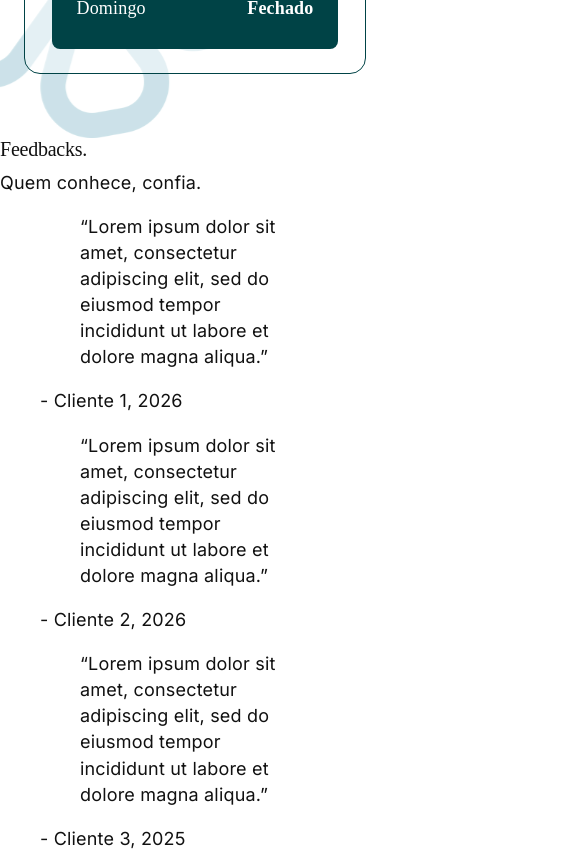
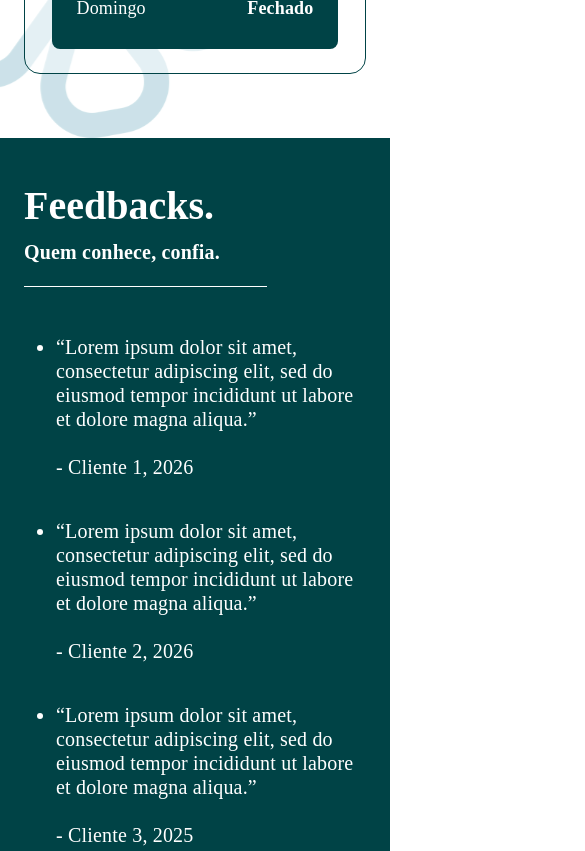
Before and after one commit to LuaNzin028/Linked-ps-web-Luan_Resende, a React (Vite) app: page / in a window 390 px wide. Shown: the part 2120-2971 px from the top of the page, 585 px wide, since content can reach past the window. Built offline with nearby package versions, Linux system fonts and the light colour scheme; a web font is replaced by a local one.

Commit message:
Estiliza seção de feedbacks com layout responsivo

```diff
--- /dev/null
+++ b/src/sections/Feedbacks.css
@@ -0,0 +1,89 @@
+.feedbacks-section{
+    background-color: #004346;
+    color: #fff;
+    font-family: var(--heading);
+    padding: 64px 48px;
+    display: flex;
+    align-items: center;
+    gap: 48px;
+}
+
+.feedbacks-section > img{
+    width: 40%;
+    height: auto;
+    display: block;
+    border-radius: 19px;
+    min-width: 0;
+}
+
+.feedbacks-section h2{
+    color: inherit;
+    font-size: 96px;
+    font-weight: 700;
+    line-height: 1;
+    letter-spacing: 0;
+    margin: 0 0 16px;
+}
+
+.feedbacks-content{
+    flex: 1;
+    min-width: 0;
+}
+
+.feedbacks-content figure{
+    margin: 0 0 40px;
+}
+
+.feedbacks-content blockquote{
+    margin: 0;
+}
+
+.feedbacks-content figcaption{
+    margin-top: 24px;
+}
+
+.feedbacks-subtitle {
+    font-size: 32px;
+    font-weight: 700;
+    line-height: 1;
+}
+.feedbacks-subtitle::after{
+    content: "";
+    display: block;
+    width: 243px;
+    max-width: 100%;
+    height: 1px;
+    background-color: currentColor;
+    margin: 24px 0 48px;
+}
+
+.feedbacks-list{
+    margin: 0;
+    padding-left: 32px;
+    list-style-type: disc;
+    font-size: 32px;
+    line-height: 1.2;
+}
+
+@media (max-width: 768px){
+    .feedbacks-section{
+        flex-direction: column;
+        padding: 48px 24px;
+        gap: 32px;
+    }
+    .feedbacks-section > img{
+        width: 100%;
+    }
+    .feedbacks-section h2{
+        font-size: 40px;
+    }
+    .feedbacks-content{
+        width: 100%;
+    }
+    .feedbacks-subtitle {
+        font-size: 20px;
+    }
+    .feedbacks-list{
+        font-size: 20px;
+    }
+}
--- a/src/sections/Feedbacks.jsx
+++ b/src/sections/Feedbacks.jsx
@@ -1,31 +1,35 @@
+import './Feedbacks.css'
 import escrevendoImg from '../assets/images/escrevendo.jpg'
 
 function Feedbacks() {
     return(
         <section className='feedbacks-section' id='feedbacks'>
-            <div>
+            <div className="feedbacks-content">
                 <h2>Feedbacks.</h2>
-                <p>Quem conhece, confia.</p>
-                    <figure>
+                <p className="feedbacks-subtitle">Quem conhece, confia.</p>
+                   <ul className='feedbacks-list'>
+                    <li><figure>
                         <blockquote>
                             <p>“Lorem ipsum dolor sit amet, consectetur adipiscing elit, sed do eiusmod tempor incididunt ut labore et dolore magna aliqua.”</p>
                         </blockquote>
                             <figcaption>- Cliente 1, 2026</figcaption>
                     </figure>
-
-                    <figure>
+                    </li>
+                    <li><figure>
                         <blockquote>
                             <p>“Lorem ipsum dolor sit amet, consectetur adipiscing elit, sed do eiusmod tempor incididunt ut labore et dolore magna aliqua.”</p>
                         </blockquote>
                             <figcaption>- Cliente 2, 2026</figcaption>
                     </figure>
-
-                    <figure>
+                    </li>
+                    <li><figure>
                         <blockquote>
                             <p>“Lorem ipsum dolor sit amet, consectetur adipiscing elit, sed do eiusmod tempor incididunt ut labore et dolore magna aliqua.”</p>
                         </blockquote>
                             <figcaption>- Cliente 3, 2025</figcaption>
                     </figure>
+                    </li>
+                    </ul>
             </div>
             <img src={escrevendoImg} alt="Pessoa escrevendo em uma prancheta" />
         </section>
```
